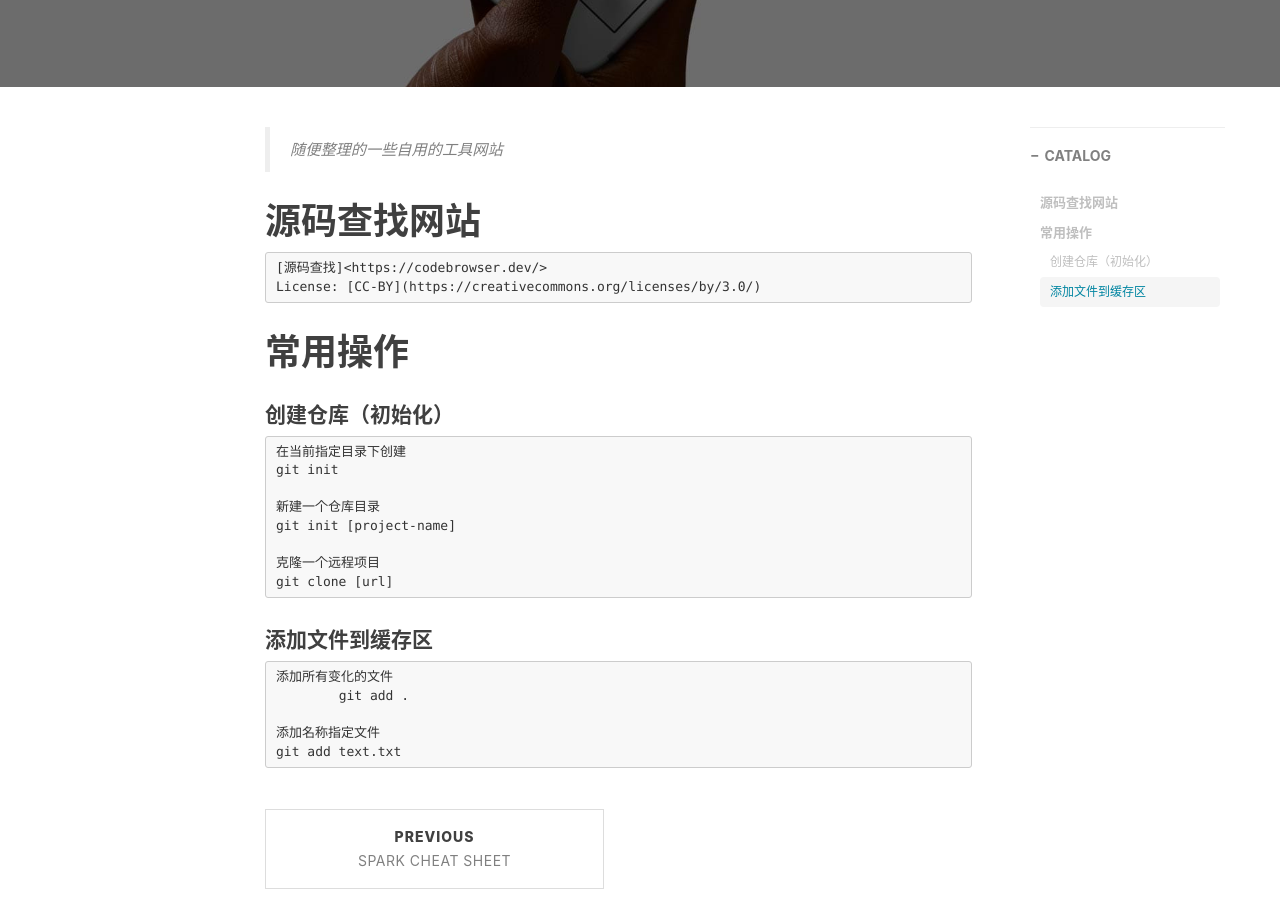
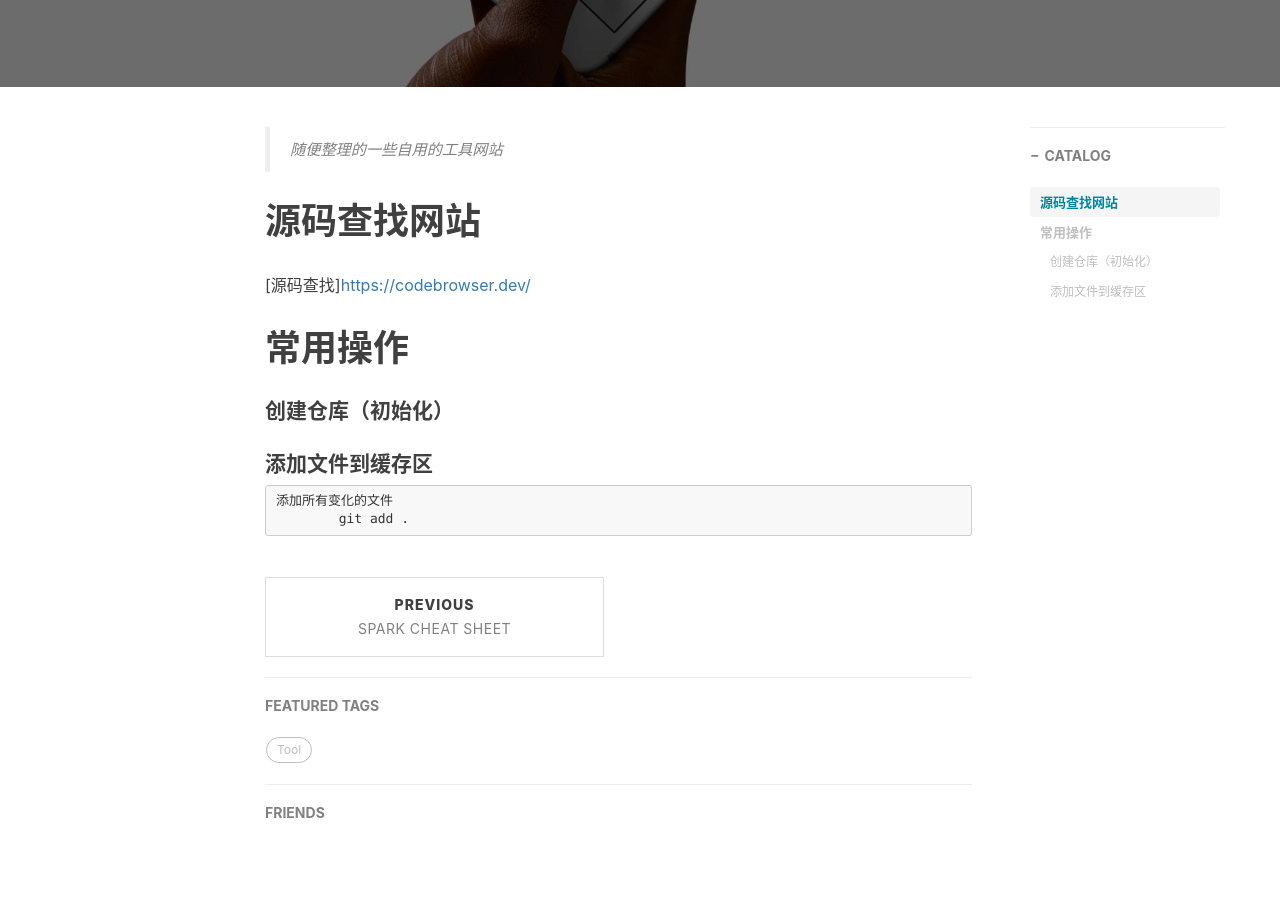
Before and after one commit to 20083017/20083017.github.io, a Jekyll site: the page built from _posts/2022-09-07-常用网站.md, in a window 1280 px wide and 900 px high, scrolled down 436 px. Built offline with Jekyll 4.4.1, drawn with Linux system fonts in a browser that asks for light colours; nearby versions of some CDN libraries; comment, search, counter and statistics services are not loaded.

Commit message:
Update 2022-09-07-常用网站.md

```diff
--- a/_posts/2022-09-07-常用网站.md
+++ b/_posts/2022-09-07-常用网站.md
@@ -15,26 +15,15 @@ tags:
 
 # 源码查找网站
 
-	[源码查找]<https://codebrowser.dev/>
-	License: [CC-BY](https://creativecommons.org/licenses/by/3.0/)
+[源码查找]<https://codebrowser.dev/>
 
 
 # 常用操作
 
 #### 创建仓库（初始化）
-	在当前指定目录下创建
-	git init
 
-	新建一个仓库目录
-	git init [project-name]
-
-	克隆一个远程项目
-	git clone [url]
 
 #### 添加文件到缓存区
 
 	添加所有变化的文件
  	git add .
-
-	添加名称指定文件
-	git add text.txt
```
